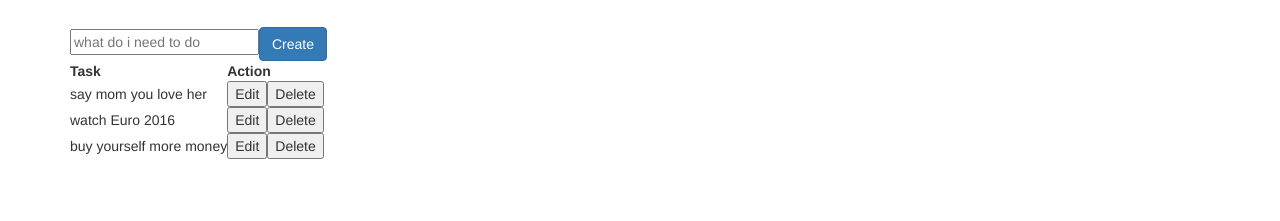
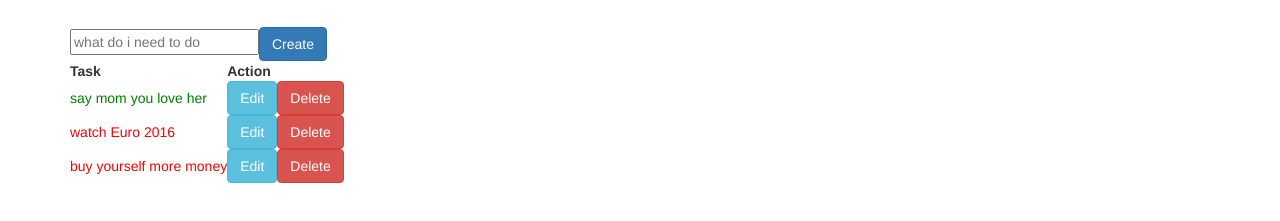
Before and after one commit to leviathan88/todo-react-webpack, a React app: page / in a window 1280 px wide. Shown: the part 159-380 px from the top of the page. Built offline with nearby package versions, Linux system fonts and the light colour scheme.

Commit message:
adding new scss classes and using them with list item

```diff
--- a/src/components/todos-list-item.js
+++ b/src/components/todos-list-item.js
@@ -22,20 +22,27 @@ class TodosListItem extends Component {
     })
   }
 
+  renderTaskSection() {
+    const { task, isCompleted } = this.props
+    const style = isCompleted ? 'completed' : 'notCompleted'
+
+    return <td className={style} > { task }  </td>
+  }
+
   renderActionsSection() {
     const { isEditing } = this.state
 
     if(isEditing) return (
       <td>
-        <button>Save</button>
-        <button onClick={this.cancelEditItem.bind(this)}>Cancel</button>
+        <button className="btn btn-primary">Save</button>
+        <button className="btn btn-warning" onClick={this.cancelEditItem.bind(this)}>Cancel</button>
       </td>
     )
 
     return (
       <td>
-        <button onClick={this.editItem.bind(this)}>Edit</button>
-        <button>Delete</button>
+        <button className="btn btn-info" onClick={this.editItem.bind(this)}>Edit</button>
+        <button className="btn btn-danger" >Delete</button>
       </td>
     )
   }
@@ -43,8 +50,8 @@ class TodosListItem extends Component {
   render() {
     return (
       <tr>
-        <td>{ this.props.task }</td>
-        {this.renderActionsSection()}
+        { this.renderTaskSection() }
+        { this.renderActionsSection() }
       </tr>
     )
   }
--- a/src/styles/style.scss
+++ b/src/styles/style.scss
@@ -1,3 +1,11 @@
 h1 {
   background-color: brown;
 }
+
+.completed {
+  color: green;
+}
+
+.notCompleted {
+  color: red;
+}
```
